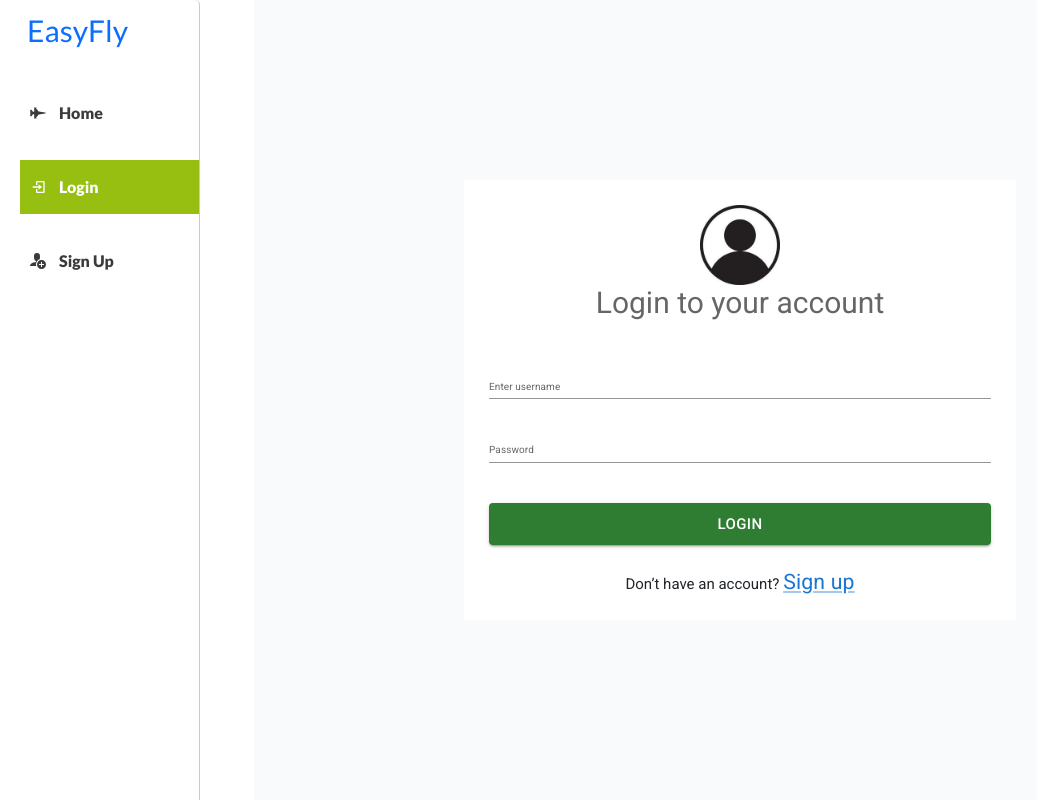
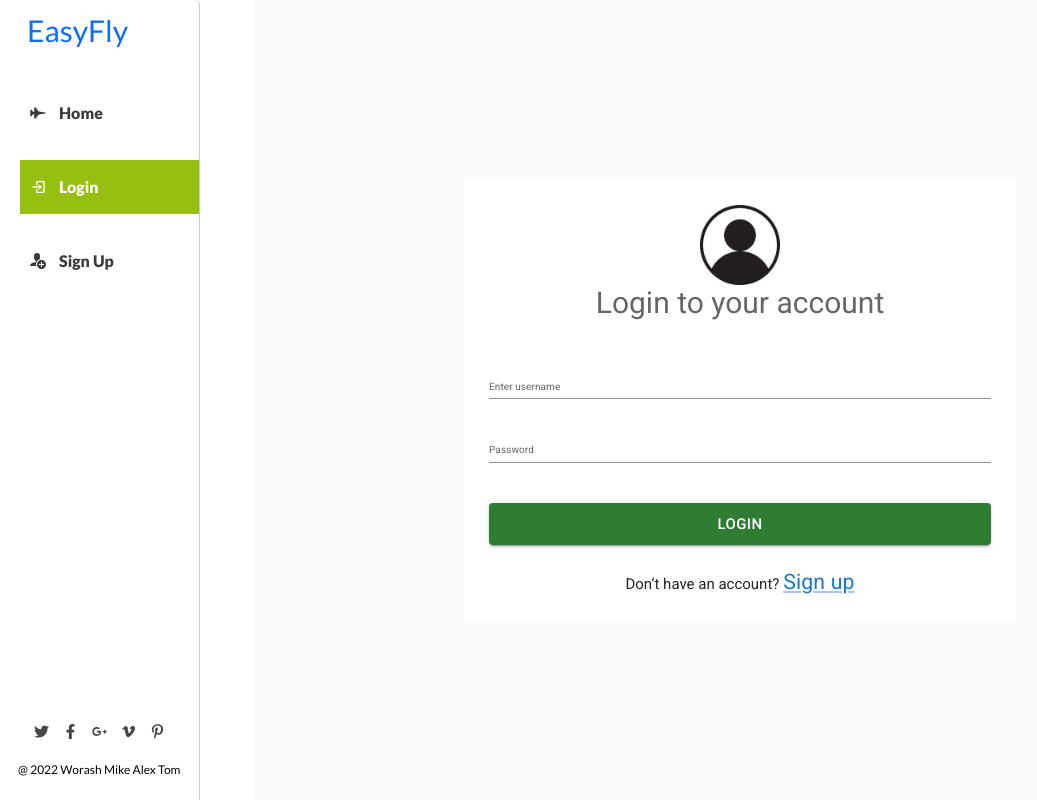
Before and after one commit to mikemtzp/Easy-Fly, a React (Create React App) app: page /login in a window 1280 px wide. Shown: the whole page, without its empty margins (0-1037 px from the left). Built offline with nearby package versions, Linux system fonts and the light colour scheme; no server answers; some icons are missing.

Commit message:
Add footer nav

```diff
--- a/src/components/nav/Nav.js
+++ b/src/components/nav/Nav.js
@@ -11,6 +11,7 @@ import { motion } from 'framer-motion';
 import { toast } from 'react-toastify';
 import { Typography } from '@mui/material';
 import { useSelector, useDispatch } from 'react-redux';
+import { IconContext } from 'react-icons';
 
 import { authStatus, logout } from '../../redux/users/userSlice';
 
@@ -125,6 +126,38 @@ function Nav({ children }) {
                     </li>
                   </>
                 )}
+                <li className="liIcons">
+                  <div className="icons">
+                    <div className="icon-container">
+                      <IconContext.Provider value={{ size: '1.5rem' }}>
+                        <FaIcons.FaTwitter />
+                      </IconContext.Provider>
+                    </div>
+                    <div className="icon-container">
+                      <IconContext.Provider value={{ size: '1.5rem' }}>
+                        <FaIcons.FaFacebookF />
+                      </IconContext.Provider>
+                    </div>
+                    <div className="icon-container">
+                      <IconContext.Provider value={{ size: '1.5rem' }}>
+                        <FaIcons.FaGooglePlusG />
+                      </IconContext.Provider>
+                    </div>
+                    <div className="icon-container">
+                      <IconContext.Provider value={{ size: '1.5rem' }}>
+                        <FaIcons.FaVimeoV />
+                      </IconContext.Provider>
+                    </div>
+                    <div className="icon-container">
+                      <IconContext.Provider value={{ size: '1.5rem' }}>
+                        <FaIcons.FaPinterestP />
+                      </IconContext.Provider>
+                    </div>
+                  </div>
+                  <a className="footer" href="https://github.com/KaskMIL/book-a-jet-front-end#readme">
+                    @ 2022 Worash Mike Alex Tom
+                  </a>
+                </li>
               </ul>
             </nav>
           </motion.div>
@@ -233,6 +266,38 @@ function Nav({ children }) {
                   </li>
                 </>
               )}
+              <li className="liIcons">
+                <div className="icons">
+                  <div className="icon-container">
+                    <IconContext.Provider value={{ size: '1.5rem' }}>
+                      <FaIcons.FaTwitter />
+                    </IconContext.Provider>
+                  </div>
+                  <div className="icon-container">
+                    <IconContext.Provider value={{ size: '1.5rem' }}>
+                      <FaIcons.FaFacebookF />
+                    </IconContext.Provider>
+                  </div>
+                  <div className="icon-container">
+                    <IconContext.Provider value={{ size: '1.5rem' }}>
+                      <FaIcons.FaGooglePlusG />
+                    </IconContext.Provider>
+                  </div>
+                  <div className="icon-container">
+                    <IconContext.Provider value={{ size: '1.5rem' }}>
+                      <FaIcons.FaVimeoV />
+                    </IconContext.Provider>
+                  </div>
+                  <div className="icon-container">
+                    <IconContext.Provider value={{ size: '1.5rem' }}>
+                      <FaIcons.FaPinterestP />
+                    </IconContext.Provider>
+                  </div>
+                </div>
+                <a className="footer" href="https://github.com/KaskMIL/book-a-jet-front-end#readme">
+                  @ 2022 Worash Mike Alex Tom
+                </a>
+              </li>
             </ul>
           </div>
           <main className="main">{children}</main>
--- a/src/components/nav/Nav.scss
+++ b/src/components/nav/Nav.scss
@@ -212,3 +212,39 @@
     }
   }
 }
+
+.liIcons {
+  padding: 2rem;
+  position: absolute;
+  left: -2px;
+  bottom: 0;
+
+  .footer {
+    color: white;
+    text-decoration: none;
+    font-size: 1.2rem;
+  }
+
+  .icons {
+    display: flex;
+    justify-content: center;
+  }
+
+  .icon-container {
+    color: white;
+    border-color: transparent;
+  }
+}
+
+@media only screen and (min-width: 760px) {
+  .liIcons {
+
+    .footer {
+      color: black;
+    }
+
+    .icon-container {
+      color: #464646;
+    }
+  }
+}
```
